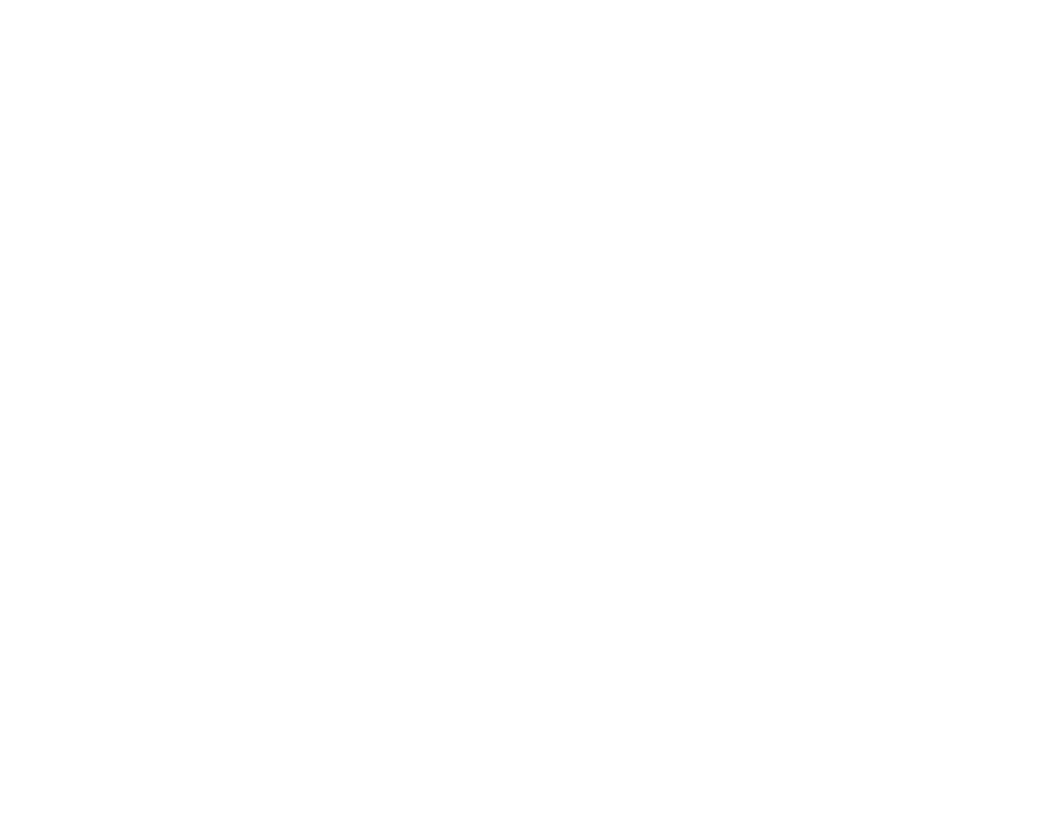
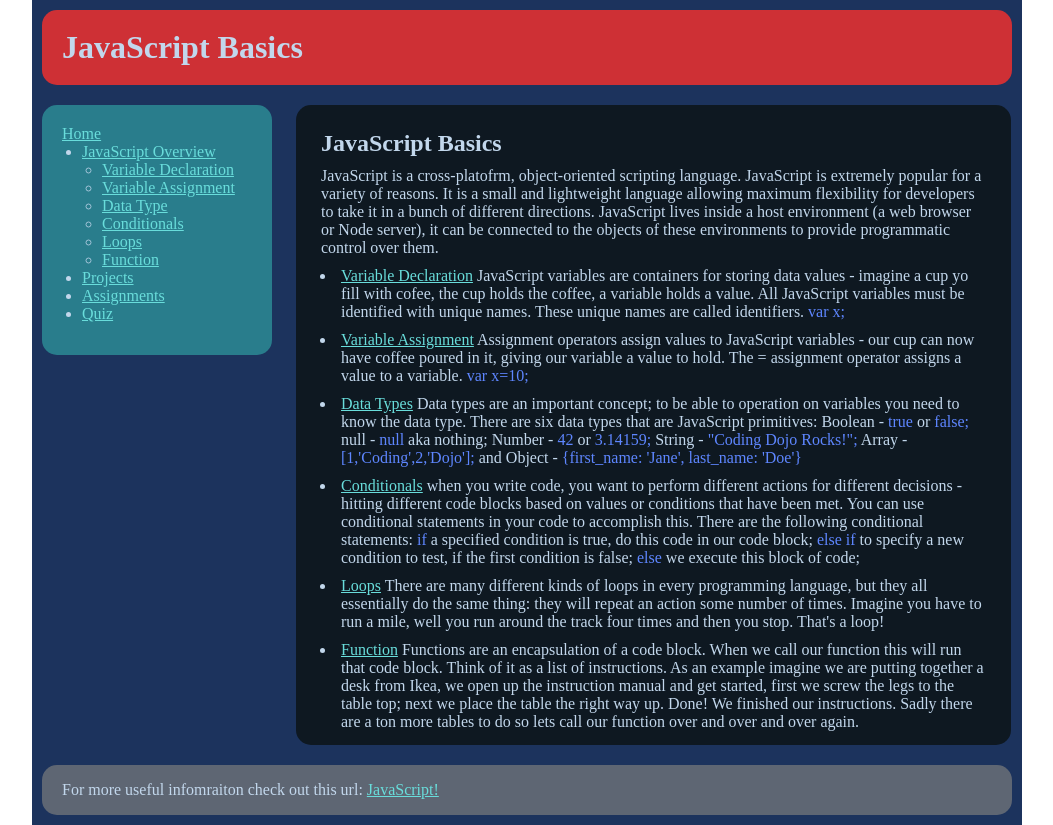
Before and after one commit to zortonio/javascriptBasics, a plain HTML site: page index.html in a window 1280 px wide. Shown: the whole page, without its empty margins (113-1166 px from the left). Before the commit the page ends 800 px from the top, so only its background shows below. Drawn offline with Linux system fonts and the light colour scheme.

Commit message:
Created an html webpage mimicking the provided image file using CSS

```diff
--- a/index.html
+++ b/index.html
@@ -6,6 +6,44 @@
     <link rel="stylesheet" href="styles.css">
   </head>
   <body>
-
+    <div id="container">
+      <div id="header">
+        <h1>JavaScript Basics</h1>
+      </div>
+      <div id="navigation">
+        <div id="navigation_list">
+          <a href="#">Home</a>
+          <ul id="outer_list">
+            <li><a href="#">JavaScript Overview</a></li>
+            <ul id="inner_list">
+              <li><a href="#">Variable Declaration</a></li>
+              <li><a href="#">Variable Assignment</a></li>
+              <li><a href="#">Data Type</a></li>
+              <li><a href="#">Conditionals</a></li>
+              <li><a href="#">Loops</a></li>
+              <li><a href="#">Function</a></li>
+            </ul>
+            <li><a href="#">Projects</a></li>
+            <li><a href="#">Assignments</a></li>
+            <li><a href="#">Quiz</a></li>
+          </ul>
+        </div>
+      </div>
+      <div id="main_content">
+        <h2>JavaScript Basics</h2>
+        <p>JavaScript is a cross-platofrm, object-oriented scripting language. JavaScript is extremely popular for a variety of reasons. It is a small and lightweight language allowing maximum flexibility for developers to take it in a bunch of different directions. JavaScript lives inside a host environment (a web browser or Node server), it can be connected to the objects of these environments to provide programmatic control over them.</p>
+        <ul>
+          <li><p><a href="#">Variable Declaration</a> JavaScript variables are containers for storing data values - imagine a cup yo fill with cofee, the cup holds the coffee, a variable holds a value. All JavaScript variables must be identified with unique names. These unique names are called identifiers. <span>var x;</span></p></li>
+          <li><p><a href="#">Variable Assignment</a> Assignment operators assign values to JavaScript variables - our cup can now have coffee poured in it, giving our variable a value to hold. The = assignment operator assigns a value to a variable. <span>var x=10;</span></p></li>
+          <li><p><a href="#">Data Types</a> Data types are an important concept; to be able to operation on variables you need to know the data type. There are six data types that are JavaScript primitives: Boolean - <span>true</span> or <span>false;</span> null - <span>null</span> aka nothing; Number - <span>42</span> or <span>3.14159;</span> String - <span>"Coding Dojo Rocks!";</span> Array - <span>[1,'Coding',2,'Dojo'];</span> and Object - <span>{first_name: 'Jane', last_name: 'Doe'}</span></p></li>
+          <li><p><a href="#">Conditionals</a> when you write code, you want to perform different actions for different decisions - hitting different code blocks based on values or conditions that have been met. You can use conditional statements in your code to accomplish this. There are the following conditional statements: <span>if</span> a specified condition is true, do this code in our code block; <span>else if</span> to specify a new condition to test, if the first condition is false; <span>else</span> we execute this block of code;</p></li>
+          <li><p><a href="#">Loops</a> There are many different kinds of loops in every programming language, but they all essentially do the same thing: they will repeat an action some number of times. Imagine you have to run a mile, well you run around the track four times and then you stop. That's a loop!</p></li>
+          <li><p><a href="#">Function</a> Functions are an encapsulation of a code block. When we call our function this will run that code block. Think of it as a list of instructions. As an example imagine we are putting together a desk from Ikea, we open up the instruction manual and get started, first we screw the legs to the table top; next we place the table the right way up. Done! We finished our instructions. Sadly there are a ton more tables to do so lets call our function over and over and over again.</p></li>
+        </ul>
+      </div>
+      <div id="footer">
+        <p>For more useful infomraiton check out this url: <a href="#">JavaScript!</a></p>
+      </div>
+    </div>
   </body>
 </html>
--- a/styles.css
+++ b/styles.css
@@ -2,3 +2,74 @@
   padding: 0;
   margin: 0;
 }
+#container{
+  width: 970px;
+  height: auto;
+  background-color: #1C335D;
+  margin: 0 auto;
+  overflow: hidden;
+  padding: 10px;
+}
+#header, #navigation, #main_content, #footer{
+  border-radius: 15px;
+}
+#header{
+  height: 75px;
+  background-color: #CE3035;
+  position: relative;
+}
+#header h1{
+  line-height: 75px;
+  padding-left: 20px;
+  color: #C2D7EC;
+}
+#navigation{
+  height: 250px;
+  width: 230px;
+  display: inline-block;
+  background-color: #297D8C;
+  vertical-align: top;
+  margin-top: 20px;
+}
+#navigation_list{
+  margin: 20px;
+}
+a{
+  color: #69DDDB;
+}
+#outer_list{
+  color: #C2D7EC;
+}
+#inner_list{
+  color: #A1C4D8;
+}
+#navigation_list ul {
+  margin-left: 20px;
+}
+#main_content{
+  height: 600px;
+  width: 675px;
+  display: inline-block;
+  background-color: #0E1821;
+  margin: 20px 0 20px 20px;
+  padding: 20px;
+  color: #C2D7EC;
+}
+#main_content h2,#main_content p{
+  padding: 5px;
+}
+#main_content ul{
+  margin-left: 20px;
+}
+span{
+  color: #5E86FF;
+}
+#footer{
+  height: 50px;
+  background-color: #5E6673;
+}
+#footer p{
+  line-height: 50px;
+  padding-left: 20px;
+  color: #C2D7EC;
+}
```
